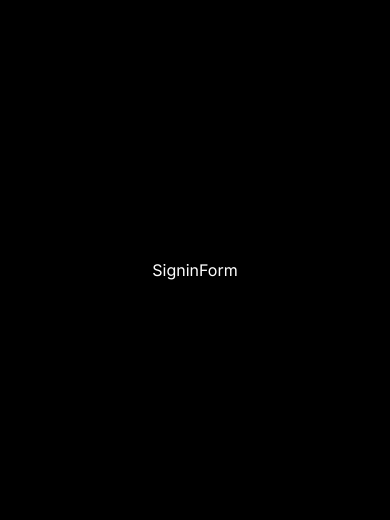
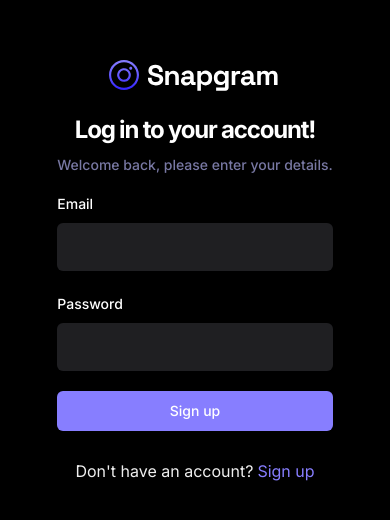
Before and after one commit to mehdisahin/Snapgram, a React (Vite) app: page /sign-in in a window 390 px wide. Shown: the part 152-672 px from the top of the page. Built offline with nearby package versions, Linux system fonts and the light colour scheme; no server answers.

Commit message:
fix sign-up bug

```diff
--- a/src/_auth/forms/SigninForm.tsx
+++ b/src/_auth/forms/SigninForm.tsx
@@ -1,9 +1,119 @@
+import { zodResolver } from "@hookform/resolvers/zod";
+import { useToast } from "@/components/ui/use-toast";
 
+import {
+  Form,
+  FormControl,
+  FormField,
+  FormItem,
+  FormLabel,
+  FormMessage,
+} from "@/components/ui/form";
+import { Input } from "@/components/ui/input";
+import { Button } from "@/components/ui/button";
+import { useForm } from "react-hook-form";
+import { SigninValidation } from "@/lib/validation";
+import { z } from "zod";
+import Loader from "@/components/shared/Loader";
+import { Link, useNavigate } from "react-router-dom";
+import { useSignInAccount } from "@/lib/react-query/queriesAndMutations";
+import { useUserContext } from "@/context/AuthContext";
 
 const SigninForm = () => {
+  const { toast } = useToast();
+  const { checkAuthUser, isLoading: isUserLoading } = useUserContext();
+  const navigate = useNavigate();
+
+  const { mutateAsync: signInAccount } = useSignInAccount();
+  // 1. Define your form.
+  const form = useForm<z.infer<typeof SigninValidation>>({
+    resolver: zodResolver(SigninValidation),
+    defaultValues: {
+      email: "",
+      password: "",
+    },
+  });
+  // test commit
+  // 2. Define a submit handler.
+  async function onSubmit(values: z.infer<typeof SigninValidation>) {
+    const session = await signInAccount({
+      email: values.email,
+      password: values.password,
+    });
+    if (!session) {
+      toast({
+        title: "Sign in failed, Please try again.",
+      });
+    }
+    const isLoggedIn = await checkAuthUser();
+    if (isLoggedIn) {
+      form.reset();
+      navigate("/");
+    } else {
+      return toast({ title: "Sign in failed, Please try again." });
+    }
+  }
   return (
-    <div>SigninForm</div>
-  )
-}
-
-export default SigninForm
+    <Form {...form}>
+      <div className="sm:w-420 flex-center flex-col">
+        <img src="/assets/images/logo.svg" alt="logo" />
+        <h2 className="h3-bold md:h2-bold pt-5 sm:pt-12">
+          Log in to your account!
+        </h2>
+        <p className="text-light-3 small-medium md:base-regular mt-2">
+          Welcome back, please enter your details.
+        </p>
+        <form
+          onSubmit={form.handleSubmit(onSubmit)}
+          className="flex flex-col gap-5 w-full mt-4"
+        >
+          <FormField
+            control={form.control}
+            name="email"
+            render={({ field }) => (
+              <FormItem>
+                <FormLabel>Email</FormLabel>
+                <FormControl>
+                  <Input type="email" className="shad-input" {...field} />
+                </FormControl>
+                <FormMessage />
+              </FormItem>
+            )}
+          />
+          <FormField
+            control={form.control}
+            name="password"
+            render={({ field }) => (
+              <FormItem>
+                <FormLabel>Password</FormLabel>
+                <FormControl>
+                  <Input type="password" className="shad-input" {...field} />
+                </FormControl>
+                <FormMessage />
+              </FormItem>
+            )}
+          />
+          <Button type="submit" className="shad-button_primary">
+            {isUserLoading ? (
+              <div className="flex-center gap-2">
+                <Loader /> Loading...
+              </div>
+            ) : (
+              "Sign up"
+            )}
+          </Button>
+          <p className="tex-small-regular text-light-2 text-center mt-2">
+            Don't have an account?
+            <Link
+              to="/sign-up"
+              className="text-primary-500 text-small-semibold ml-1"
+            >
+              Sign up
+            </Link>
+          </p>
+        </form>
+      </div>
+    </Form>
+  );
+};
+export default SigninForm;
--- a/src/_auth/forms/SignupForm.tsx
+++ b/src/_auth/forms/SignupForm.tsx
@@ -1,5 +1,5 @@
 import { zodResolver } from "@hookform/resolvers/zod";
-import { toast, useToast } from "@/components/ui/use-toast";
+import { useToast } from "@/components/ui/use-toast";
 
 import {
   Form,
@@ -28,8 +28,7 @@
   const navigate = useNavigate();
   const { mutateAsync: createUserAccount, isPending: isCreatingAccount } =
     useCreateUserAccount();
-
-  const { mutateAsync: signInAccount, isPending: isSigningIn } =
+  const { mutateAsync: signInAccount, isPending: isSigningInUser } =
     useSignInAccount();
   // 1. Define your form.
   const form = useForm<z.infer<typeof SignupValidation>>({
@@ -43,27 +42,42 @@
   });
   // test commit
   // 2. Define a submit handler.
-  async function onSubmit(values: z.infer<typeof SignupValidation>) {
-    const newUser = await createUserAccount(values);
+  async function onSubmit(user: z.infer<typeof SignupValidation>) {
+    try {
+      const newUser = await createUserAccount(user);
+
       if (!newUser) {
-      toast({
-        title: "Sign up failed, Please try again.",
+        toast({ title: "Sign up failed. Please try again." });
+
+        return;
+      }
+
+      const session = await signInAccount({
+        email: user.email,
+        password: user.password,
       });
-      const session = await signInAccount({
-        email: values.email,
-        password: values.password,
-      });
+
       if (!session) {
-        toast({
-          title: "Sign in failed, Please try again.",
-        });
+        toast({ title: "Something went wrong. Please login your new account" });
+
+        navigate("/sign-in");
+
+        return;
       }
+
       const isLoggedIn = await checkAuthUser();
+
       if (isLoggedIn) {
         form.reset();
+
         navigate("/");
       } else {
-        return toast({ title: "Sign in failed, Please try again." });
+        toast({ title: "Login failed. Please try again." });
+
+        return;
+      }
+    } catch (error) {
+      console.log({ error });
     }
   }
   return (
@@ -154,6 +168,5 @@
       </div>
     </Form>
   );
-  }
 };
 export default SignupForm;
--- a/src/lib/validation/index.ts
+++ b/src/lib/validation/index.ts
@@ -8,3 +8,9 @@
     .string()
     .min(8, { message: "Password must be at least 8 characters!" }),
 });
+export const SigninValidation = z.object({
+  email: z.string().email(),
+  password: z
+    .string()
+    .min(8, { message: "Password must be at least 8 characters!" }),
+});
```
Lines whose indentation alone changed are shown as unchanged.
